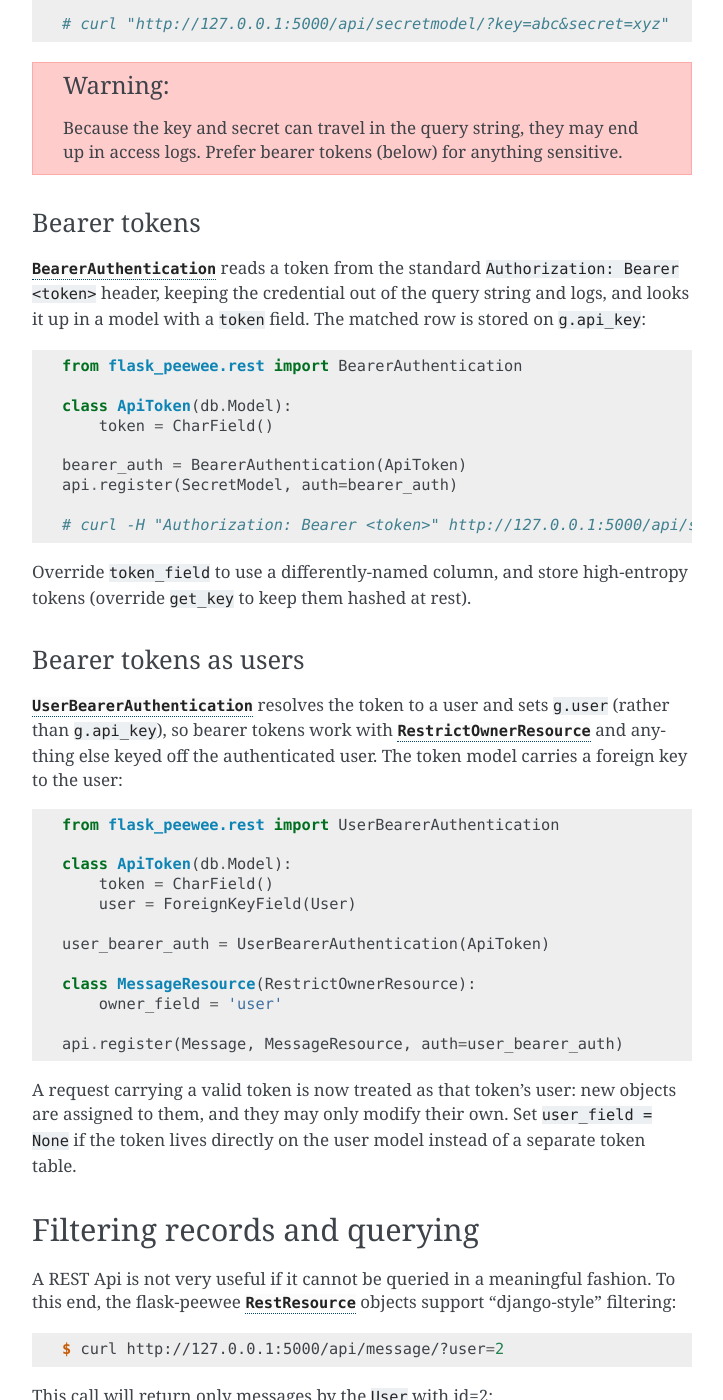
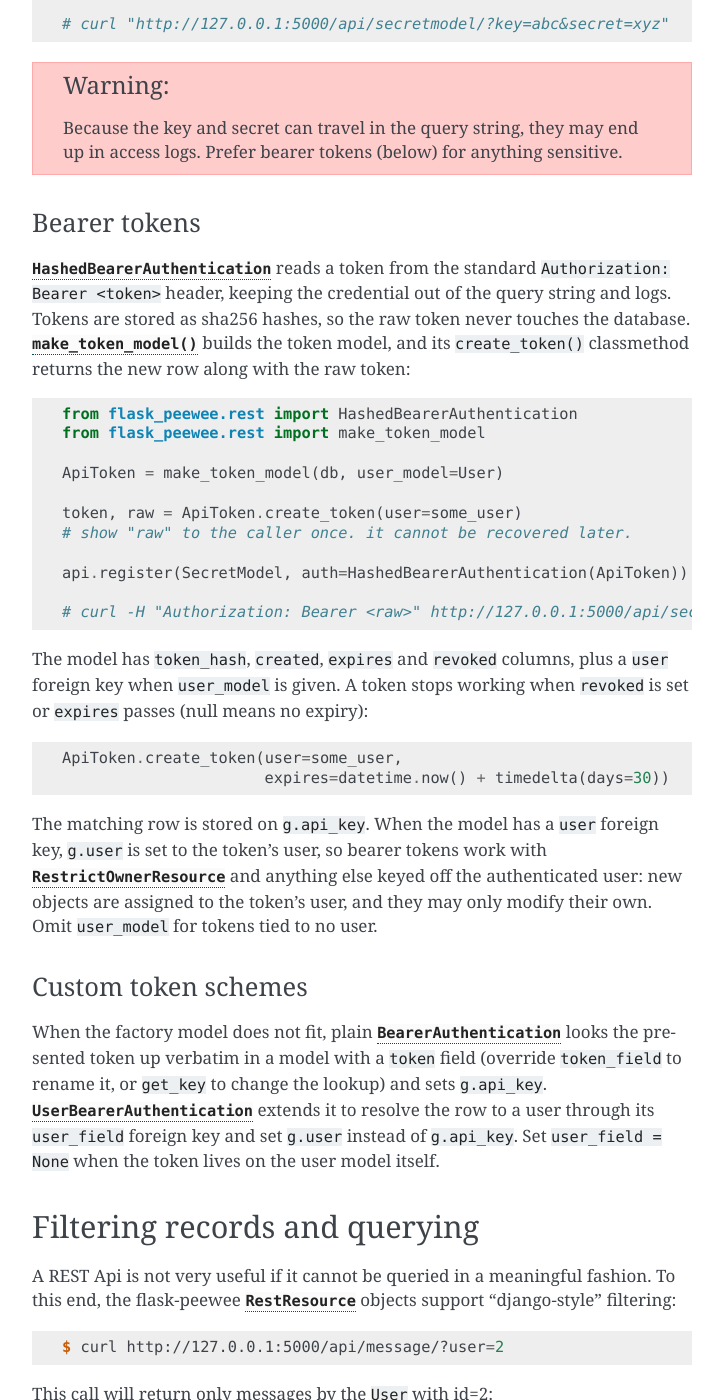
Before and after one commit to coleifer/flask-peewee, a Sphinx documentation site: the page built from docs/rest-api.rst, in a window 1280 px wide and 1400 px high, scrolled down 12564 px. Shown: the whole window, without its empty margins (388-1111 px from the left). Built offline with Sphinx 7.4.7, drawn with Linux system fonts in a browser that asks for light colours; some of the changed text lies outside the part shown.

Commit message:
Hashed bearer auth.

```diff
--- a/docs/rest-api.rst
+++ b/docs/rest-api.rst
@@ -652,53 +652,53 @@ matched row is stored on ``g.api_key``:
 Bearer tokens
 ^^^^^^^^^^^^^
 
-:py:class:`BearerAuthentication` reads a token from the standard
+:py:class:`HashedBearerAuthentication` reads a token from the standard
 ``Authorization: Bearer <token>`` header, keeping the credential out of the
-query string and logs, and looks it up in a model with a ``token`` field.
-The matched row is stored on ``g.api_key``:
+query string and logs. Tokens are stored as sha256 hashes, so the raw token
+never touches the database. :py:func:`make_token_model` builds the token
+model, and its ``create_token()`` classmethod returns the new row along with
+the raw token:
 
 .. code-block:: python
 
-    from flask_peewee.rest import BearerAuthentication
+    from flask_peewee.rest import HashedBearerAuthentication
+    from flask_peewee.rest import make_token_model
 
-    class ApiToken(db.Model):
-        token = CharField()
+    ApiToken = make_token_model(db, user_model=User)
 
-    bearer_auth = BearerAuthentication(ApiToken)
-    api.register(SecretModel, auth=bearer_auth)
+    token, raw = ApiToken.create_token(user=some_user)
+    # show "raw" to the caller once. it cannot be recovered later.
 
-    # curl -H "Authorization: Bearer <token>" http://127.0.0.1:5000/api/secretmodel/
+    api.register(SecretModel, auth=HashedBearerAuthentication(ApiToken))
 
-Override ``token_field`` to use a differently-named column, and store
-high-entropy tokens (override ``get_key`` to keep them hashed at rest).
+    # curl -H "Authorization: Bearer <raw>" http://127.0.0.1:5000/api/secretmodel/
 
-Bearer tokens as users
-^^^^^^^^^^^^^^^^^^^^^^^
-
-:py:class:`UserBearerAuthentication` resolves the token to a user and sets
-``g.user`` (rather than ``g.api_key``), so bearer tokens work with
-:py:class:`RestrictOwnerResource` and anything else keyed off the authenticated
-user. The token model carries a foreign key to the user:
+The model has ``token_hash``, ``created``, ``expires`` and ``revoked``
+columns, plus a ``user`` foreign key when ``user_model`` is given. A token
+stops working when ``revoked`` is set or ``expires`` passes (null means no
+expiry):
 
 .. code-block:: python
 
-    from flask_peewee.rest import UserBearerAuthentication
+    ApiToken.create_token(user=some_user,
+                          expires=datetime.now() + timedelta(days=30))
 
-    class ApiToken(db.Model):
-        token = CharField()
-        user = ForeignKeyField(User)
+The matching row is stored on ``g.api_key``. When the model has a ``user``
+foreign key, ``g.user`` is set to the token's user, so bearer tokens work with
+:py:class:`RestrictOwnerResource` and anything else keyed off the
+authenticated user: new objects are assigned to the token's user, and they may
+only modify their own. Omit ``user_model`` for tokens tied to no user.
 
-    user_bearer_auth = UserBearerAuthentication(ApiToken)
+Custom token schemes
+^^^^^^^^^^^^^^^^^^^^
 
-    class MessageResource(RestrictOwnerResource):
-        owner_field = 'user'
-
-    api.register(Message, MessageResource, auth=user_bearer_auth)
-
-A request carrying a valid token is now treated as that token's user: new
-objects are assigned to them, and they may only modify their own. Set
-``user_field = None`` if the token lives directly on the user model instead of
-a separate token table.
+When the factory model does not fit, plain :py:class:`BearerAuthentication`
+looks the presented token up verbatim in a model with a ``token`` field
+(override ``token_field`` to rename it, or ``get_key`` to change the lookup)
+and sets ``g.api_key``. :py:class:`UserBearerAuthentication` extends it to
+resolve the row to a user through its ``user_field`` foreign key and set
+``g.user`` instead of ``g.api_key``. Set ``user_field = None`` when the token
+lives on the user model itself.
 
 
 Filtering records and querying
```
Also changed, not shown: docs/api.rst (+22 -2 lines), 4 other files.
